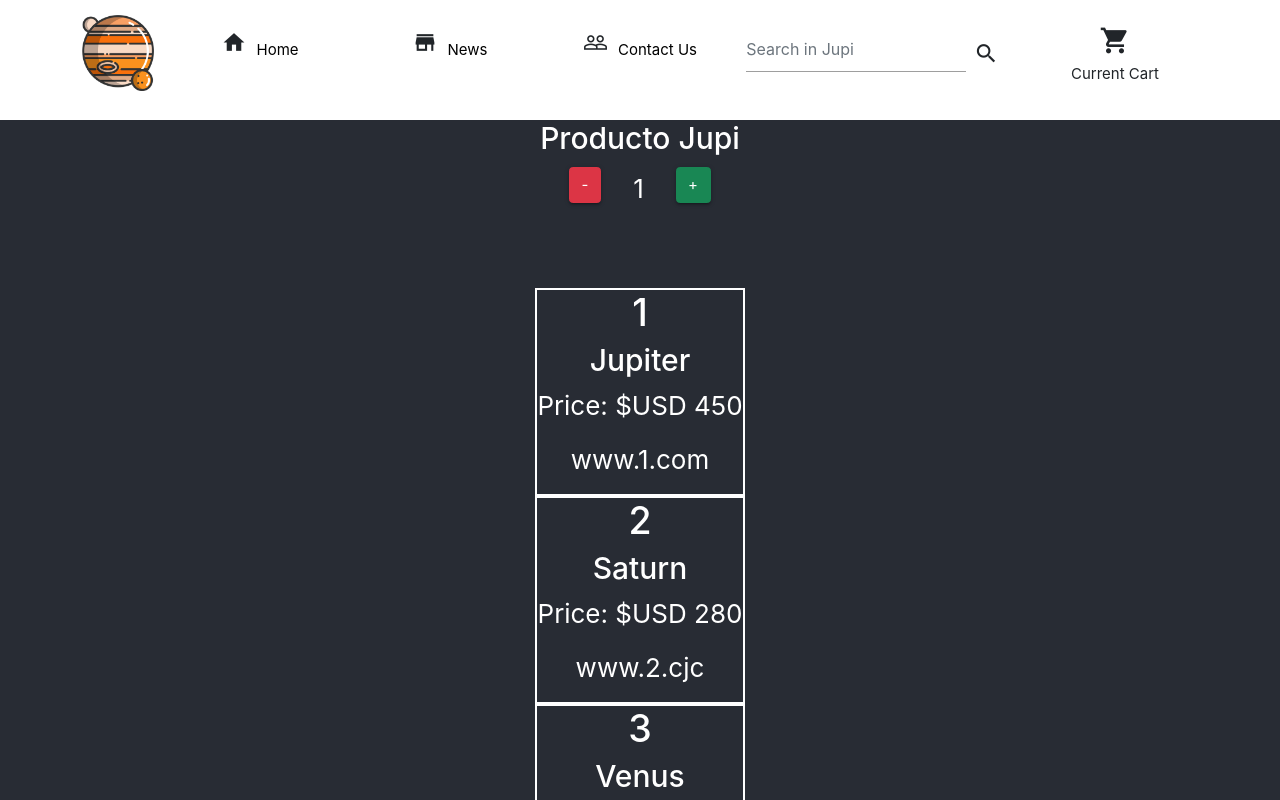
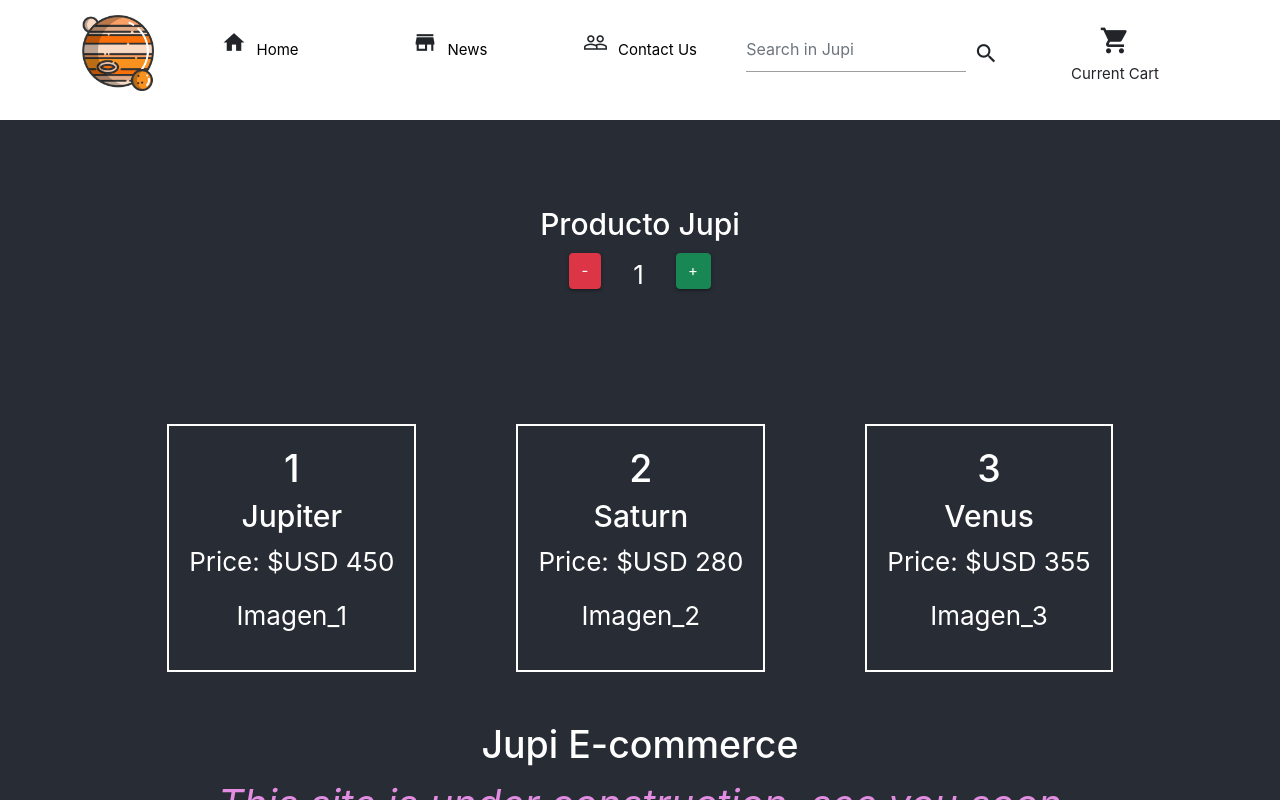
Before and after one commit to ultrasoft011/jupi, a React (Create React App) app: page / in a window 1280 px wide. Shown: the top 800 px of the page. Built offline with nearby package versions, Linux system fonts and the light colour scheme.

Commit message:
ItemList.js component: done

```diff
--- a/src/App.css
+++ b/src/App.css
@@ -101,7 +101,15 @@ a:hover {
 }
 
 .article-container {
+  padding: 20px;
+  border: 2px solid white;
+}
+
+.main-container {
   display: flex;
-  border: 2px solid white;
-  flex-direction: column;
+  flex-direction: row;
 }
+
+.second-container {
+  padding: 50px;
+}
--- a/src/components/Item.js
+++ b/src/components/Item.js
@@ -2,13 +2,11 @@ import React from "react";
 
 const Item = (props) => {
   return (
-    <div className="test-container">
-      <div className="article-container">
-        <h1>{props.id}</h1>
-        <h2>{props.title}</h2>
-        <p>{props.price}</p>
-        <p>{props.pictureURL}</p>
-      </div>
+    <div className="article-container">
+      <h1>{props.id}</h1>
+      <h2>{props.title}</h2>
+      <p>{props.price}</p>
+      <p>{props.pictureURL}</p>
     </div>
   );
 };
--- a/src/components/ItemList.js
+++ b/src/components/ItemList.js
@@ -1,23 +1,46 @@
-import React from "react";
+import React, { useState } from "react";
 import Item from "./Item";
 
-const ItemList = () => {
+// Promise para resolver en tiempo diferido los datos que se van a renderizar
+let myPromise = new Promise(function (Resolve, Reject) {
+  // Data: catalogo de los productos
   const data = [
-    { id: 1, title: "Jupiter", price: 450, pictureURL: "www.1.com" },
-    { id: 2, title: "Saturn", price: 280, pictureURL: "www.2.cjc" },
-    { id: 3, title: "Venus", price: 355, pictureURL: "222.hola.com" },
+    { id: 1, title: "Jupiter", price: 450, pictureURL: "Imagen_1" },
+    { id: 2, title: "Saturn", price: 280, pictureURL: "Imagen_2" },
+    { id: 3, title: "Venus", price: 355, pictureURL: "Imagen_3" },
   ];
 
+  // Function setTimeout para simular retraso de red de 2 segundos
+  setTimeout(function () {
+    Resolve(data);
+  }, 2000);
+});
+
+// Component ItemList: renderiza por medio de map cada elemento del array ("data")
+const ItemList = () => {
+  // useState para controlar los productos que se reciben de la promise
+  const [product, setProduct] = useState([]);
+
+  // Resolve de la promesa con .then, value: son los datos del catalogo
+  myPromise.then(function (value) {
+    setProduct(value);
+  });
+
+  // Return del container que renderiza cada elemento del array ("data")
   return (
-    <div>
-      {data.map((user) => {
+    <div className="main-container">
+      {/* Function map para iterar dentro del array */}
+      {product.map((user) => {
         return (
+          <div className="second-container">
+            {/* Item component: componente encargado de los estilos de cada propiedad que se esta iterando del array */}
             <Item
               id={user.id}
               title={user.title}
               price={`Price: $USD ${user.price}`}
               pictureURL={user.pictureURL}
             />
+          </div>
         );
       })}
     </div>
--- a/src/components/ItemListContainer.js
+++ b/src/components/ItemListContainer.js
@@ -8,7 +8,6 @@ const ItemListContainer = (props) => {
       {/* ItemCount component, contador con valores iniciales de 5 y 1 */}
       <ItemCount stock="5" initial="1" />
       <ItemList />
-
       <h1>Jupi E-commerce</h1>
       <i class="welcome-message">{props.welcome}</i>
     </>
```
Lines whose indentation alone changed are shown as unchanged.
